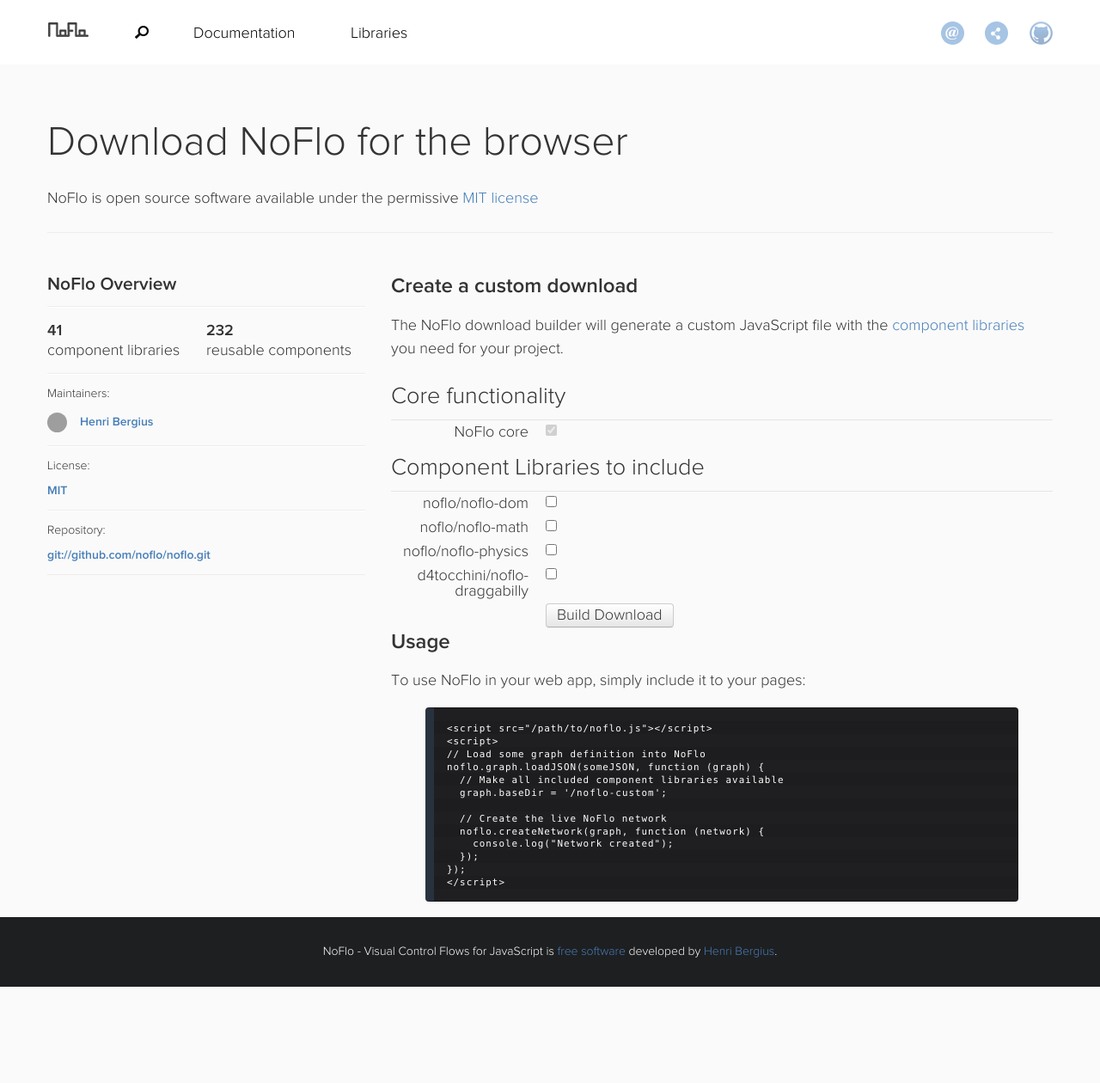
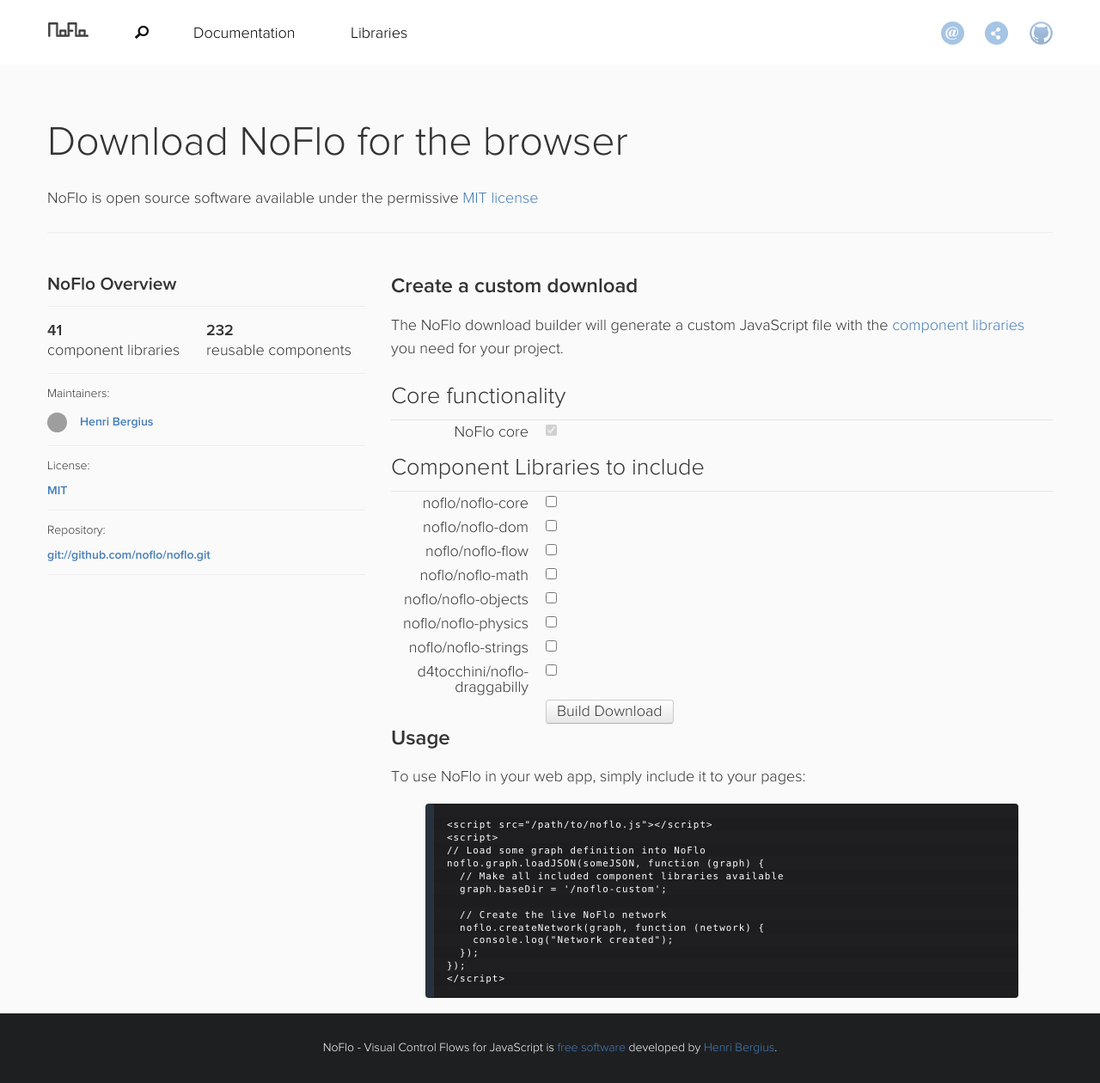
Before and after one commit to noflo/noflo.github.io, a Jekyll site: the page built from download/index.html, in a window 1280 px wide and 1260 px high. Shown: the whole window at 86% size. Built offline with Jekyll 4.4.1, drawn with Linux system fonts in a browser that asks for light colours; nearby versions of some CDN libraries; Markdown is read by kramdown in place of the engine named in the settings; grey boxes are pictures that could not be loaded.

Commit message:
Expose more browser NoFlo libraries

```diff
--- a/_config.yml
+++ b/_config.yml
@@ -62,7 +62,11 @@ libraries:
   - noflo/noflo-xml
   - noflo/noflo-yaml
 browser_libraries:
+  - noflo/noflo-core
   - noflo/noflo-dom
+  - noflo/noflo-flow
   - noflo/noflo-math
+  - noflo/noflo-objects
   - noflo/noflo-physics
+  - noflo/noflo-strings
   - d4tocchini/noflo-draggabilly
```
